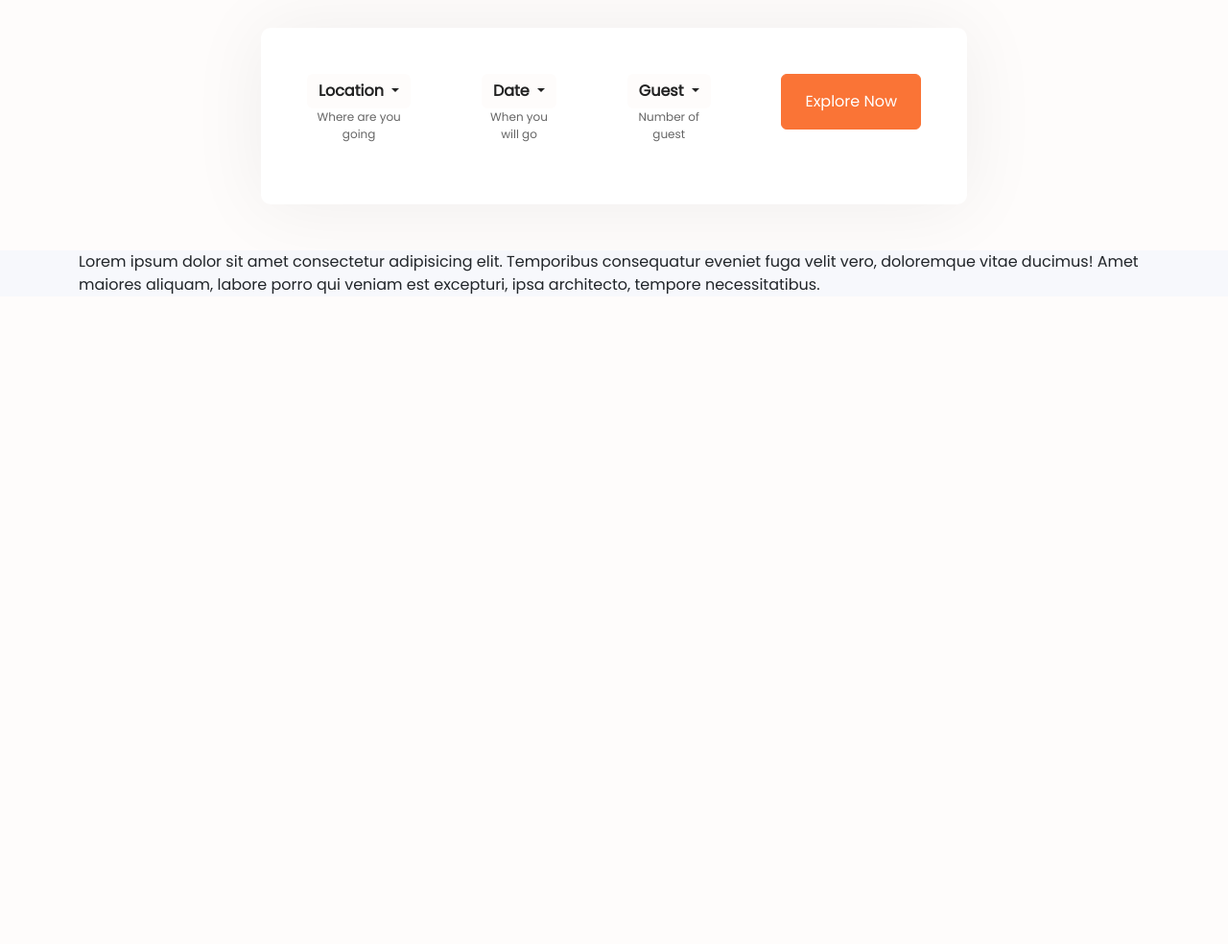
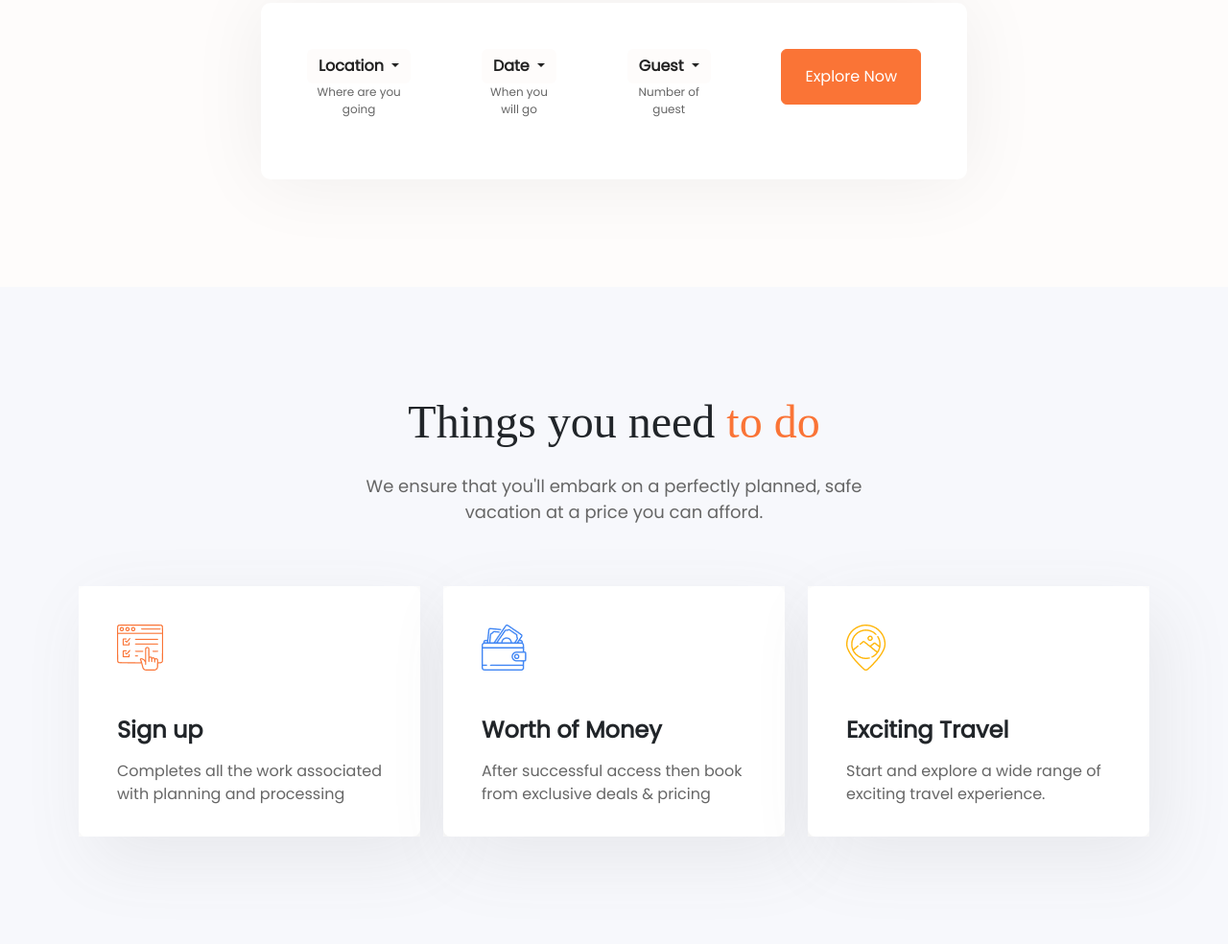
Before and after one commit to jdatuesta7/trabook-landing-page, a website: page index.html in a window 1280 px wide. Shown: the part 631-1615 px from the top of the page at 96% size. Before the commit the page ends 988 px from the top, so only its background shows below. Drawn offline with nearby package versions, Linux system fonts and the light colour scheme; a web font is replaced by a local one.

Commit message:
about section

```diff
--- /dev/null
+++ b/assets/js/main.js
@@ -0,0 +1,6 @@
+/*=============== CHANGE BACKGROUND HEADER ===============*/
+function scrollHeader() {
+    const header = document.getElementById('navbar')
+    if (this.scrollY >= 1) header.classList.add('scroll-header'); else header.classList.remove('scroll-header')
+}
+window.addEventListener('scroll', scrollHeader)
--- a/assets/scss/custom.scss
+++ b/assets/scss/custom.scss
@@ -11,10 +11,10 @@
     --main-font: 'Volkhov', serif;
 }
 
-$primary:  #FA7436 !default;
-$white:    #FFFFFF !default;
-$light:    #FEFCFB !default;
-$light-alt:#F7F8FC !default;
+$primary: #FA7436 !default;
+$white: #FFFFFF !default;
+$light: #FEFCFB !default;
+$light-alt: #F7F8FC !default;
 
 /*=============== BASE ===============*/
 body {
@@ -34,7 +34,24 @@ p {
     color: #444444;
 }
 
+.card {
+    border-radius: 8px;
+    border: none;
+    box-shadow: 14px 24px 72px rgba(102, 102, 102, 0.1);
+    border-radius: 8px;
+}
+
+/*--=============== HEADER ===============--*/
+.scroll-header {
+    box-shadow: 0 2px 4px hsl(0deg 0% 1% / 10%);
+}
+
 /*=============== SECTION HOME ===============*/
+.home__container {
+    padding-top: 7rem;
+    padding-bottom: 7rem;
+}
+
 .home__tourist-img {
     width: 85%;
     z-index: 100;
@@ -47,7 +64,7 @@ p {
     height: 30rem;
 }
 
-.home__square-white{
+.home__square-white {
     z-index: -1;
     position: absolute;
     width: 30rem;
@@ -57,6 +74,10 @@ p {
 .home__card {
     box-shadow: 0px 2px 80px 2px rgba(0, 0, 0, 0.06);
     border-radius: 10px;
+}
+
+.home__title {
+    font-size: 4rem;
 }
 
 .home__description {
@@ -70,3 +91,17 @@ p {
 .navbar {
     --bs-navbar-padding-y: 1.5rem;
 }
+
+/*=============== SECTION ABOUT ===============*/
+.about__container {
+    padding-top: 7rem;
+    padding-bottom: 7rem;
+}
+
+.about__title {
+    font-size: 3em;
+}
+
+.about__description {
+    font-size: 1.125em;
+}
--- a/index.html
+++ b/index.html
@@ -15,7 +15,7 @@
 <body class="bg-light">
     <!--=============== HEADER ===============-->
     <header>
-        <nav class="navbar navbar-expand-lg">
+        <nav id="navbar" class="navbar navbar-expand-lg bg-light fixed-top">
             <div class="container">
                 <a class="navbar-brand" href="#">
                     <img src="assets/img/Logo.png" alt="logo">
@@ -57,13 +57,13 @@
     <main>
         <!--=============== HOME ===============-->
         <section id="home" class="bg-light">
-            <div class="container mb-5">
-                <div class="grid text-center mt-4">
+            <div class="container home__container">
+                <div class="grid text-center">
                     <div class="g-col-12 g-col-md-6 mt-5">
-                        <h1 class="main-fm text-start" style="font-size: 4rem;">Get started your exciting <span
+                        <h1 class="main-fm text-start home__title">Get started your exciting <span
                                 class="text-primary">journey</span> with us.
                         </h1>
-                        <p class="fs-5 text-start mt-4 home__description">
+                        <p class="text-start mt-4 home__description">
                             A Team of experienced tourism professionals will provide you with the best advice and tips
                             for
                             your desire place.
@@ -77,16 +77,16 @@
 
                     <div class="g-col-12 g-col-md-6 g-start-md-8 bg-primary home__elipse">
                         <div class="home__square-white bg-light"></div>
-                        <img class="home__tourist-img" src="assets/img/tourist-with-thumb-up__1_-removebg 1.png"
-                            alt="tourist">
+                        <img class="home__tourist-img" src="assets/img/tourist.png" alt="tourist">
                     </div>
                 </div>
-                <div class="grid text-center mt-4">
+                <div class="grid text-center">
                     <div class="g-col-8 g-start-3 home__card bg-white mt-4 p-5">
                         <div class="grid text-center" style="--bs-columns: 4; --bs-gap: 4.6rem;">
                             <div>
                                 <div class="dropdown">
-                                    <button class="btn btn-secondary dropdown-toggle bg-light text-black fw-bold border-0"
+                                    <button
+                                        class="btn btn-secondary dropdown-toggle bg-light text-black fw-bold border-0"
                                         type="button" data-bs-toggle="dropdown" aria-expanded="false">
                                         Location
                                     </button>
@@ -98,7 +98,8 @@
                             </div>
                             <div>
                                 <div class="dropdown">
-                                    <button class="btn btn-secondary dropdown-toggle bg-light text-black fw-bold border-0"
+                                    <button
+                                        class="btn btn-secondary dropdown-toggle bg-light text-black fw-bold border-0"
                                         type="button" data-bs-toggle="dropdown" aria-expanded="false">
                                         Date
                                     </button>
@@ -110,7 +111,8 @@
                             </div>
                             <div>
                                 <div class="dropdown">
-                                    <button class="btn btn-secondary dropdown-toggle bg-light text-black fw-bold border-0"
+                                    <button
+                                        class="btn btn-secondary dropdown-toggle bg-light text-black fw-bold border-0"
                                         type="button" data-bs-toggle="dropdown" aria-expanded="false">
                                         Guest
                                     </button>
@@ -121,7 +123,8 @@
                                 <p class="home__card-description">Number of guest</p>
                             </div>
                             <div>
-                                <button class="btn btn-primary text-white fw-normal px-4 py-3 text-nowrap">Explore Now</button>
+                                <button class="btn btn-primary text-white fw-normal px-4 py-3 text-nowrap">Explore
+                                    Now</button>
                             </div>
                         </div>
                     </div>
@@ -129,12 +132,57 @@
             </div>
         </section>
 
-        <section class="bg-light-alt">
-            <div class="container mb-5">
-                <div>
-                    Lorem ipsum dolor sit amet consectetur adipisicing elit. Temporibus consequatur eveniet fuga velit
-                    vero, doloremque vitae ducimus! Amet maiores aliquam, labore porro qui veniam est excepturi, ipsa
-                    architecto, tempore necessitatibus.
+        <!--=============== ABOUT ===============-->
+        <section id="about" class="bg-light-alt">
+            <div class="container about__container">
+                <div class="grid text-center">
+                    <div class="g-col-6 g-start-4">
+                        <h1 class="main-fm about__title">Things you need <span class="text-primary">to do</span>
+                        </h1>
+                        <p class="about__description mt-4">
+                            We ensure that you'll embark on a perfectly planned, safe vacation at a price you can
+                            afford.
+                        </p>
+                    </div>
+                </div>
+                <div class="grid text-center mt-5">
+                    <div class="g-col-4 bg-white">
+                        <div class="card">
+                            <div class="card-body">
+                                <div class="ps-4 text-start">
+                                    <img class="pb-5 pt-4" src="assets/img/panel.png" alt="">
+                                    <h4 class="fw-semibold text-start mb-3">Sign up</h4>
+                                    <p class="text-start">Completes all the work associated with planning and processing
+                                    </p>
+                                </div>
+                            </div>
+                        </div>
+                    </div>
+                    <div class="g-col-4 bg-white">
+                        <div class="card">
+                            <div class="card-body">
+                                <div class="ps-4 text-start">
+                                    <img class="pb-5 pt-4" src="assets/img/wallet.png" alt="">
+                                    <h4 class="fw-semibold text-start mb-3">Worth of Money</h4>
+                                    <p class="text-start">After successful access then book from exclusive deals &
+                                        pricing</p>
+                                </div>
+                            </div>
+                        </div>
+                    </div>
+                    <div class="g-col-4 bg-white">
+                        <div class="card">
+                            <div class="card-body">
+                                <div class="ps-4 text-start">
+                                    <img class="pb-5 pt-4" src="assets/img/location.png" alt="">
+                                    <h4 class="fw-semibold text-start mb-3">Exciting Travel</h4>
+                                    <p class="text-start">Start and explore a wide range of exciting travel
+                                        experience.
+                                    </p>
+                                </div>
+                            </div>
+                        </div>
+                    </div>
                 </div>
             </div>
         </section>
@@ -151,6 +199,9 @@
 
     <!--=============== BOOTSTRAP ===============-->
     <script src="node_modules/bootstrap/dist/js/bootstrap.min.js"></script>
+
+    <!--=============== MAIN JS ===============-->
+    <script src="assets/js/main.js"></script>
 </body>
 
 </html>
```
Also changed, not shown: assets/img/Hover-effect.png (renamed from assets/img/Hover effect.png), assets/img/Image1.png (renamed from assets/img/Image (1).png), assets/img/Image2.png (renamed from assets/img/Image (2).png), assets/img/Image3.png (renamed from assets/img/Image (3).png), assets/img/Image4.png (renamed from assets/img/Image (4).png), assets/img/Image5.png (renamed from assets/img/Image (5).png), assets/img/Image6.png (renamed from assets/img/Image (6).png), assets/img/location.png (renamed from assets/img/Group (1).png), assets/img/panel.png (renamed from assets/img/Group (2).png), assets/img/tourist.png (renamed from assets/img/tourist-with-thumb-up__1_-removebg 1.png), assets/img/wallet.png (renamed from assets/img/Group.png), assets/scss/custom.css, 1 other file.
